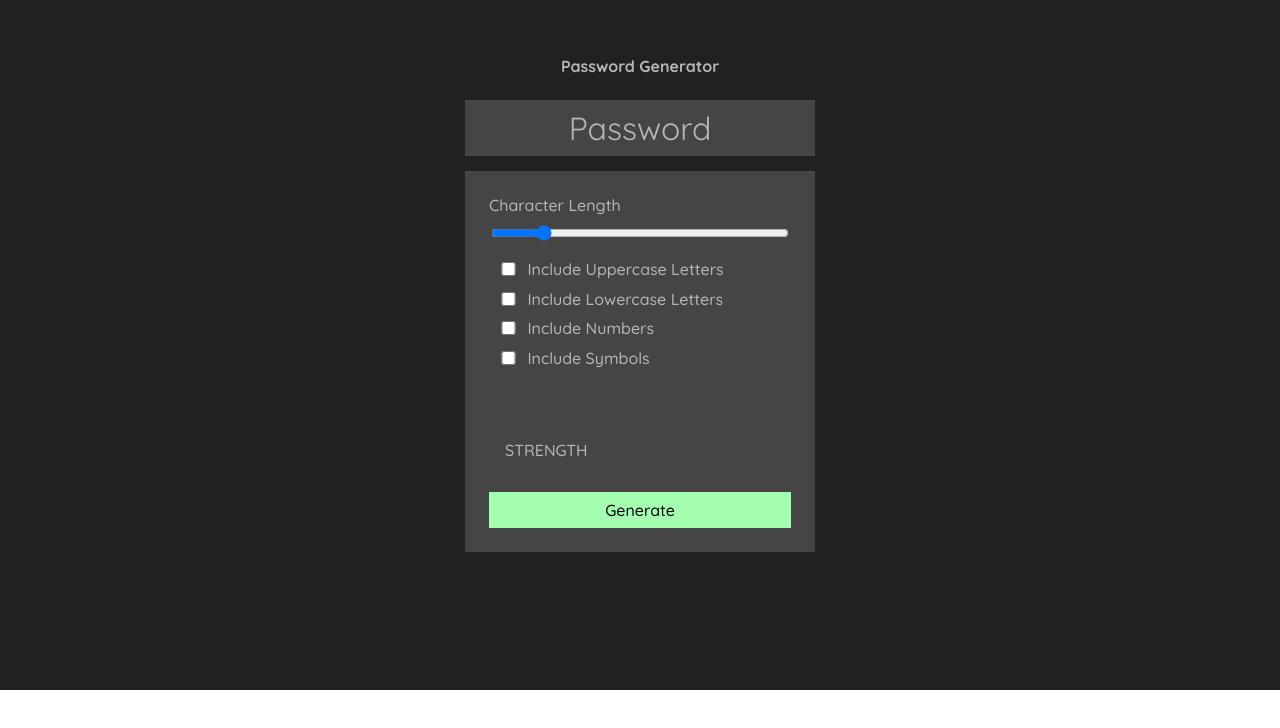
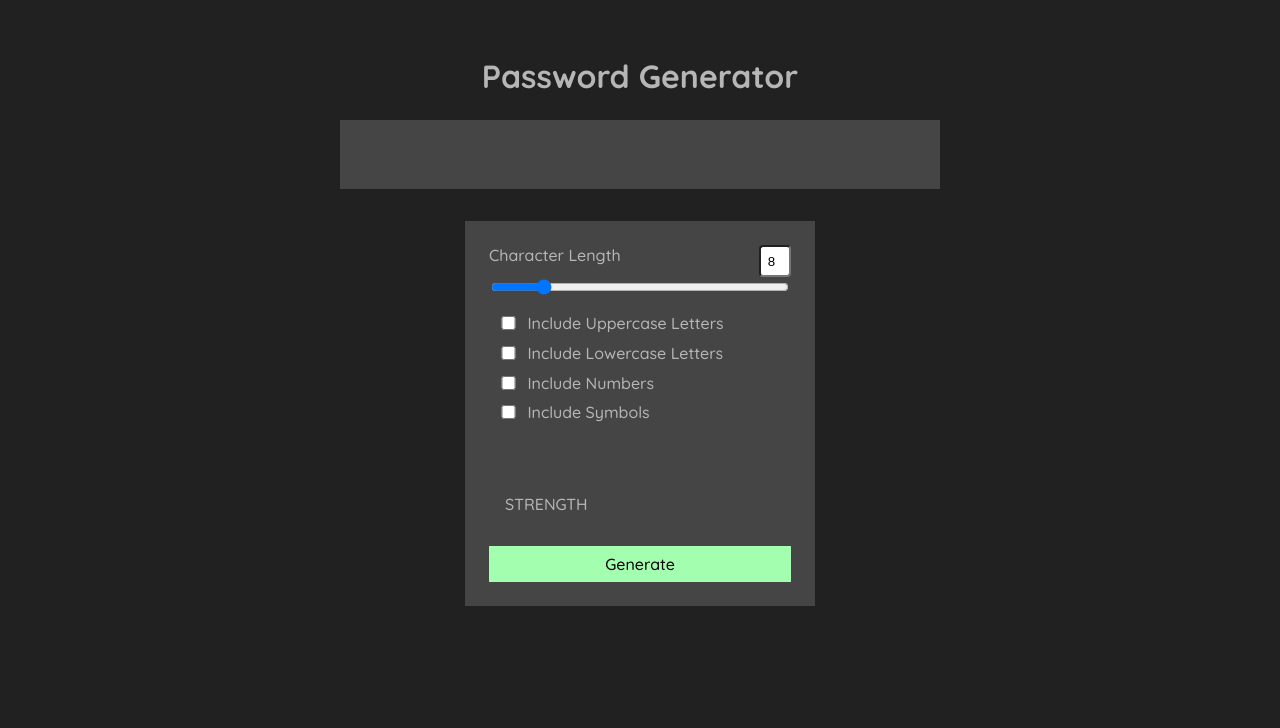
Before and after one commit to Akunamo/Random-Password-Generator, a plain HTML site: page index.html in a window 1280 px wide. Shown: the part 110-838 px from the top of the page. Before the commit the page ends 800 px from the top, so only its background shows below. Drawn offline with Linux system fonts and the light colour scheme.

Commit message:
some extra tweaks

```diff
--- a/index.html
+++ b/index.html
@@ -16,12 +16,14 @@
 
             <div class="form-container">
                 <h1 class="title">Password Generator</h1>
-                <p class="password">Password</p>
+                <input class="password">
 
                 <form class="passwordForm">
-
                     <div class="amountContainer">
-                        <label for="characterAmount">Character Length</label>
+                        <div class="flex">
+                            <label for="characterAmount">Character Length</label>
+                            <input class="amount" type="text" min="0" max="50" value="8">
+                        </div>
                         <input id="characterAmount" type="range" min="0" max="50" value="8">
                     </div>
 
--- a/pass.js
+++ b/pass.js
@@ -3,23 +3,34 @@ const btn = document.querySelector(".generate-btn");
 const form = document.querySelector(".passwordForm");
 const password = document.querySelector(".password");
 const charAmount = document.getElementById("characterAmount");
+const amount = document.querySelector(".amount");
 
 const includeUppercase = document.getElementById("includeUppercase");
 const includeLowercase = document.getElementById("includeLowercase");
 const includeSymbols = document.getElementById("includeSymbols");
 const includeNumbers = document.getElementById("includeNumbers");
 
+const warning = document.querySelector(".warning");
+
 const UPPER_CASE_LETTERS = arrayFromLowToHigh(65, 90);
 const LOWER_CASE_LETTERS = arrayFromLowToHigh(97, 122);
 const SYMBOLS = arrayFromLowToHigh(33, 44);
 const NUMBERS = arrayFromLowToHigh(48, 57);
 
-const warning = document.querySelector(".warning")
 form.addEventListener("submit", e => {
     e.preventDefault();
 })
 
 btn.addEventListener("click", generatePassword);
+charAmount.addEventListener('change',updateLength);
+amount.addEventListener('change',updateLength);
+
+
+function updateLength(e) {
+  const value = e.target.value
+  charAmount.value = value;
+  amount.value = value
+}
 
 function generatePassword(e) {
   warning.classList.remove("active")
@@ -43,7 +54,7 @@ function generatePassword(e) {
       let elem = includes[Math.floor(Math.random() * includes.length)]
       pass.push(elem)
   }
-  password.textContent = pass.join("");
+  password.value = pass.join("");
 }
 
 function arrayFromLowToHigh(low, high) {
--- a/style.css
+++ b/style.css
@@ -30,17 +30,17 @@ label,button {
 body {
     color: rgb(182, 182, 182);
     font-family: 'Quicksand', sans-serif;
+    background-color: hsl(0, 0%, 13%);
 }
 
 .container {
-    width: 100%;
-    height: 100vh;
+    width: 90%;
+    margin-inline: auto;
     padding-block: 150px;
-    background-color: hsl(0, 0%, 13%);
 }
 
 .title {
-    font-size: 1rem;
+    font-size: 2rem;
     text-align: center;
     padding: 1rem 1rem;
     margin-bottom: .5rem;
@@ -49,22 +49,28 @@ body {
 
 .form-container {
     margin: 0 auto;
-    width: min(95%, 350px);
+    width: min(95%, 600px);
+    display: flex;
+    flex-direction: column;
+    align-items: center;
 }
 
 .passwordForm {
     background-color: hsl(0, 0%, 27%);
     padding: 1.5rem;
     font-weight: 500;
+    max-width: 350px;
 }
 
 
 .password {
-    /* height: 10rem; */
     font-size: 2rem;
     text-align: center;
-    padding: .5rem 1rem;
-    border-bottom: 15px solid  hsl(0, 0%, 13%);
+    min-width: 100%;
+    padding: 1rem 1rem;
+    margin-bottom: 2rem;
+    border: none;
+    color: aliceblue;
     background-color: hsl(0, 0%, 27%);
 }
 
@@ -76,6 +82,17 @@ body {
 
 .amountContainer label {
     margin-bottom: .5em;
+}
+
+.amount {
+    width: 2rem;
+    padding: .5em;
+    border-radius: .3em;
+}
+
+.flex {
+    display: flex;
+    justify-content: space-between;
 }
 
 .input-grid {
```
